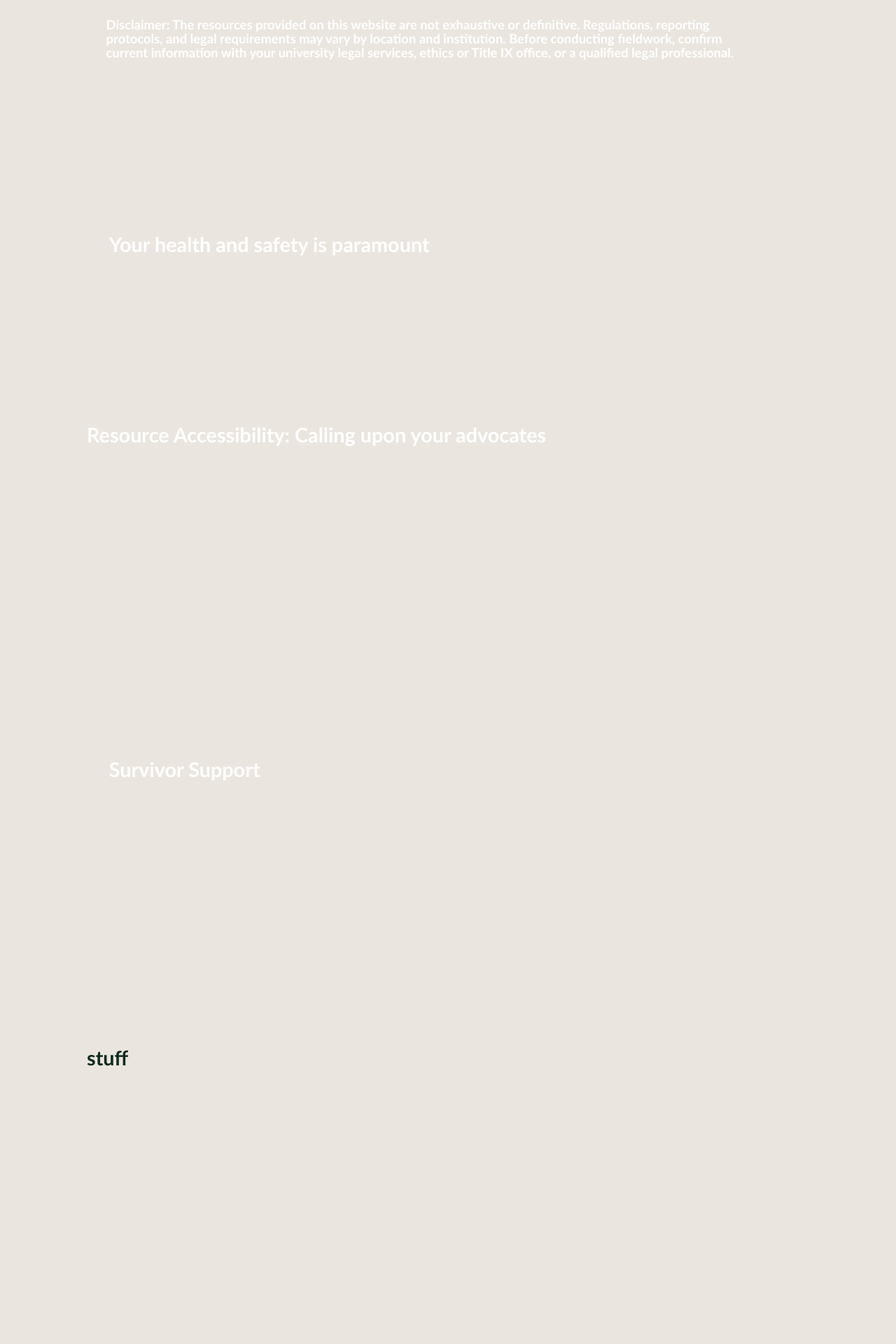
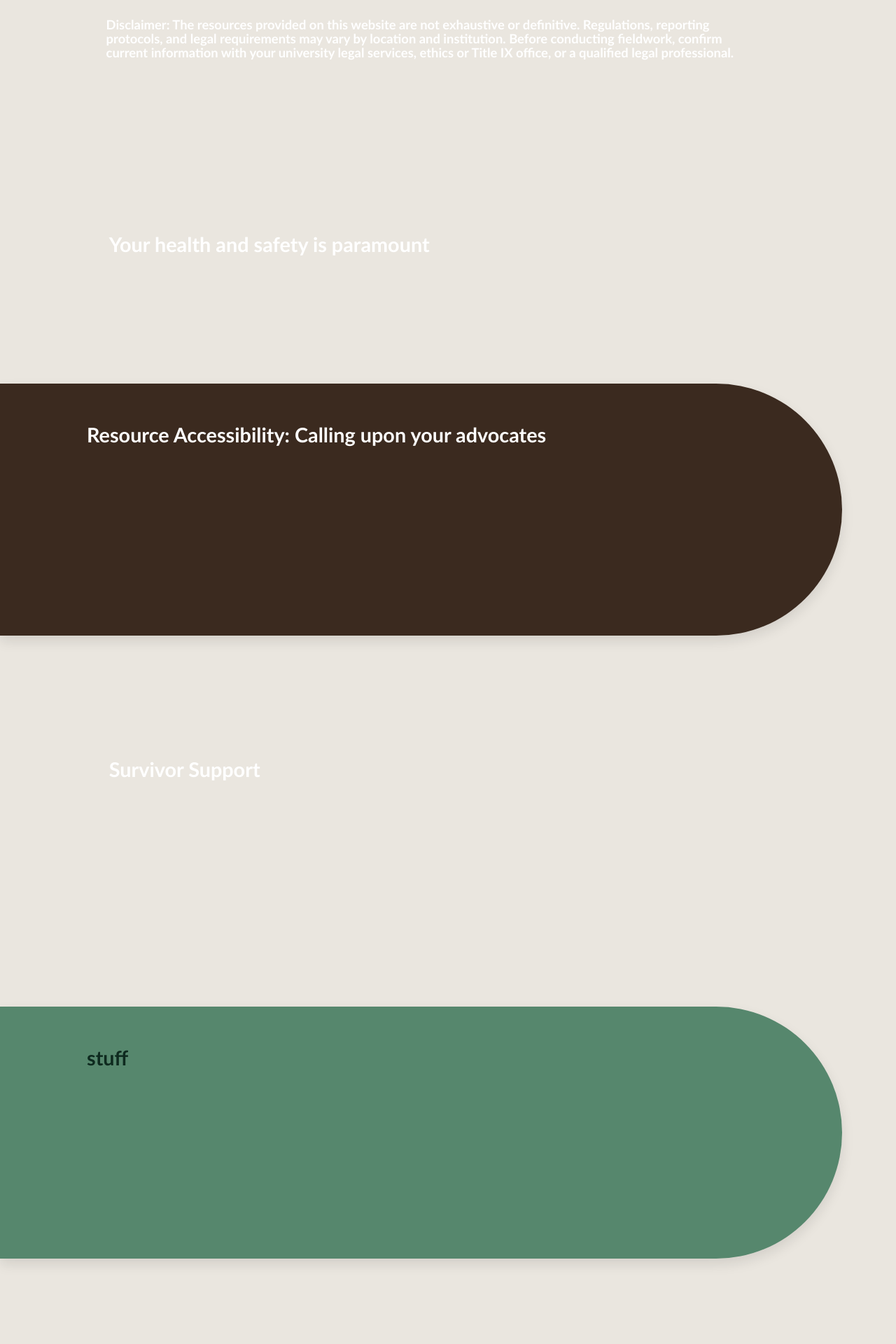
Before and after one commit to AnthroSafetyWarrior/GoldenTrowelProject, a Jekyll site: the page built from _pages/support.html, in a window 1280 px wide. Shown: the part 967-2887 px from the top of the page at 70% size. Built offline with Jekyll 4.4.1, drawn with Linux system fonts in a browser that asks for light colours.

Commit message:
updating name

```diff
--- a/_layouts/default.html
+++ b/_layouts/default.html
@@ -743,51 +743,11 @@
     margin-right: 10px; /* Adds some space between them */
   }
 
-
-/* 1) Clipped variants should be flush with the viewport edge */
+/* Make clipped-right variants flush with the viewport edge */
 .pillband.pill--clip-right,
-.pillhead.pill--clip-right,
-.pill.pill--clip-right{
+.pill.pill--clip-right,
+.pillhead.pill--clip-right{
   --pill-margin: 0;
-}
-.pillband.pill--clip-left,
-.pillhead.pill--clip-left,
-.pill.pill--clip-left{
-  --pill-margin: 0; /* optional: make left-clipped flush too */
-}
-
-/* 2) Use svw for the full-bleed band width + anchors */
-.pillband::before,
-.pillhead::before,
-.pill::before{
-  width: calc(100svw - var(--pill-margin));
-}
-
-.pillband.pill--clip-right::before,
-.pillhead.pill--clip-right::before,
-.pill.pill--clip-right::before{
-  right: calc(50% - 50svw);
-}
-
-.pillband.pill--clip-left::before,
-.pillhead.pill--clip-left::before,
-.pill.pill--clip-left::before{
-  left: calc(50% - 50svw);
-}
-
-/* Fallback for engines without svw support */
-@supports not (width: 100svw){
-  .pillband::before,
-  .pillhead::before,
-  .pill::before{ width: calc(100dvw - var(--pill-margin)); }
-
-  .pillband.pill--clip-right::before,
-  .pillhead.pill--clip-right::before,
-  .pill.pill--clip-right::before{ right: calc(50% - 50dvw); }
-
-  .pillband.pill--clip-left::before,
-  .pillhead.pill--clip-left::before,
-  .pill.pill--clip-left::before{ left: calc(50% - 50dvw); }
 }
 
 </style>
```
